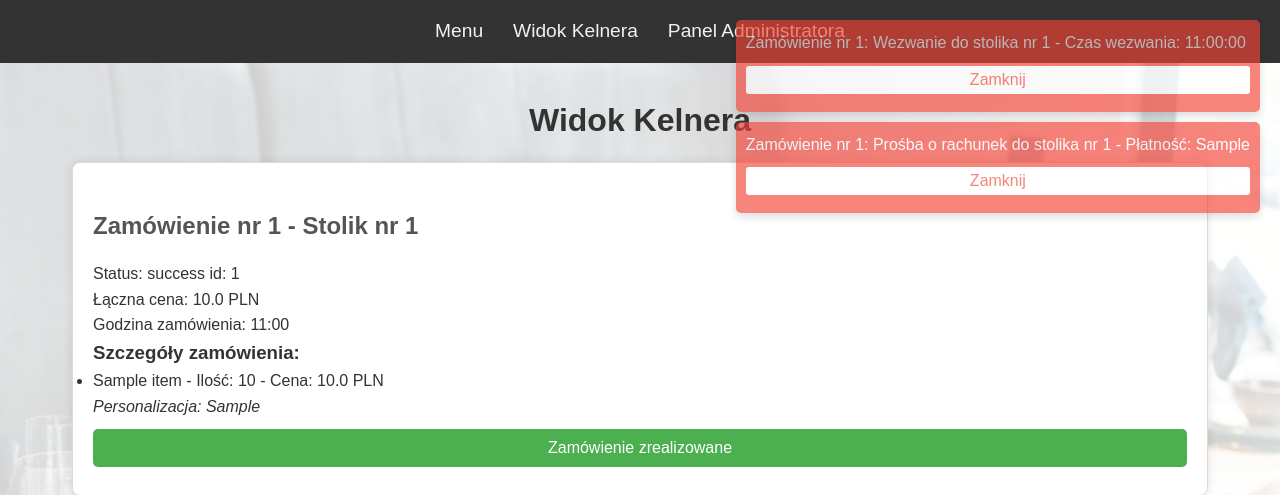
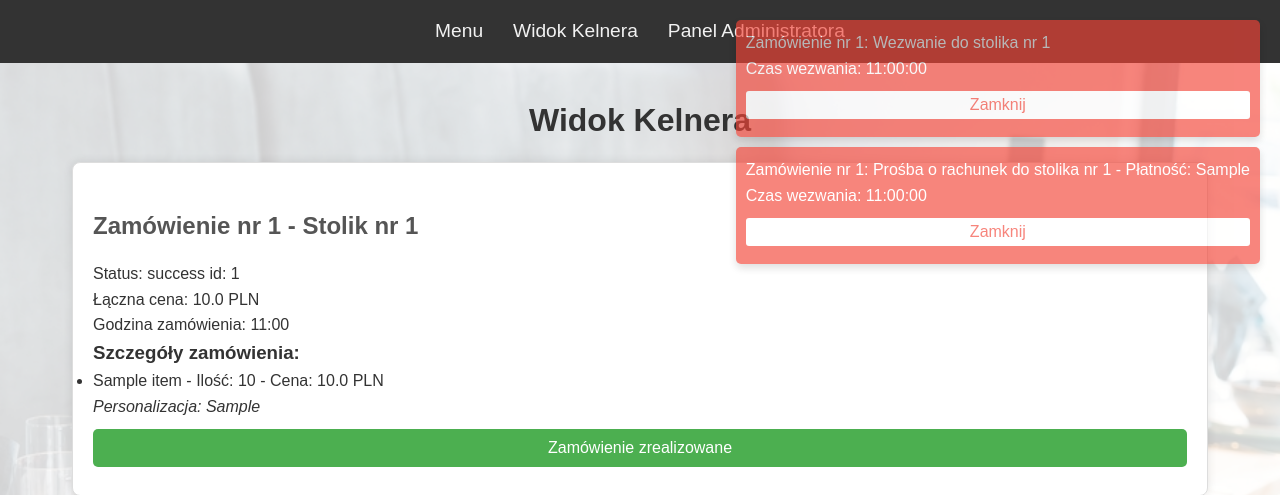
Before and after one commit to bbigmic/papu-kitchen, a Flask app: page /waiter_view in a window 1280 px wide. Shown: the top 495 px of the page. Run offline with Flask 3, Linux system fonts and the light colour scheme; tables that the repository leaves empty hold one stand-in row (values such as "Sample post"); data that the repository does not hold is empty.

Commit message:
add <br> to notis

```diff
--- a/templates/waiter_view.html
+++ b/templates/waiter_view.html
@@ -68,8 +68,8 @@
                     notification.id = `notification-${call.order_id}-${call.call_type}`;
 
                     let message = call.call_type === "Wezwanie kelnera"
-                        ? `Zamówienie nr ${call.order_number}: Wezwanie do stolika nr ${call.table_id} - Czas wezwania: ${call.call_time}`
-                        : `Zamówienie nr ${call.order_number}: Prośba o rachunek do stolika nr ${call.table_id} - Płatność: ${call.payment_method}`;
+                        ? `Zamówienie nr ${call.order_number}: Wezwanie do stolika nr ${call.table_id}  <br> Czas wezwania: ${call.call_time}`
+                        : `Zamówienie nr ${call.order_number}: Prośba o rachunek do stolika nr ${call.table_id} - Płatność: ${call.payment_method} <br> Czas wezwania: ${call.call_time}`;
 
                     notification.innerHTML = `
                         <p>${message}</p>
```
